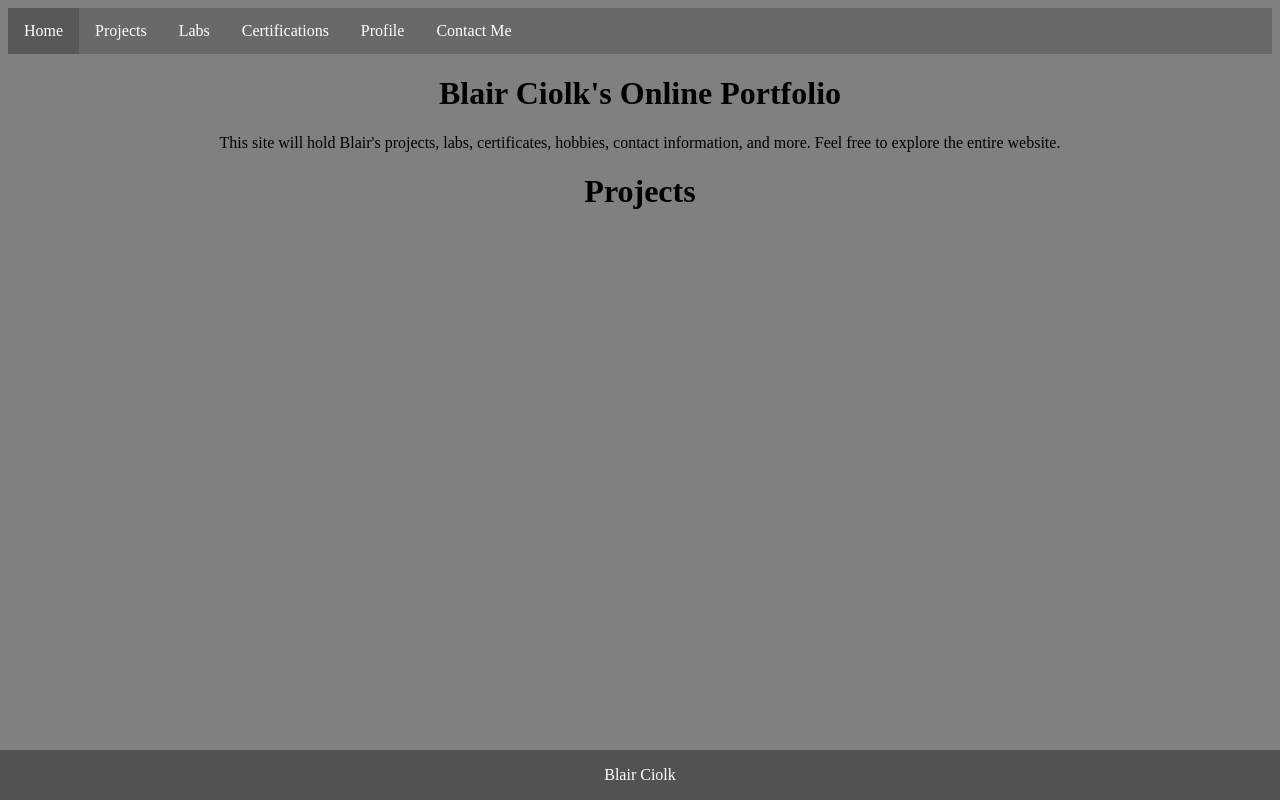
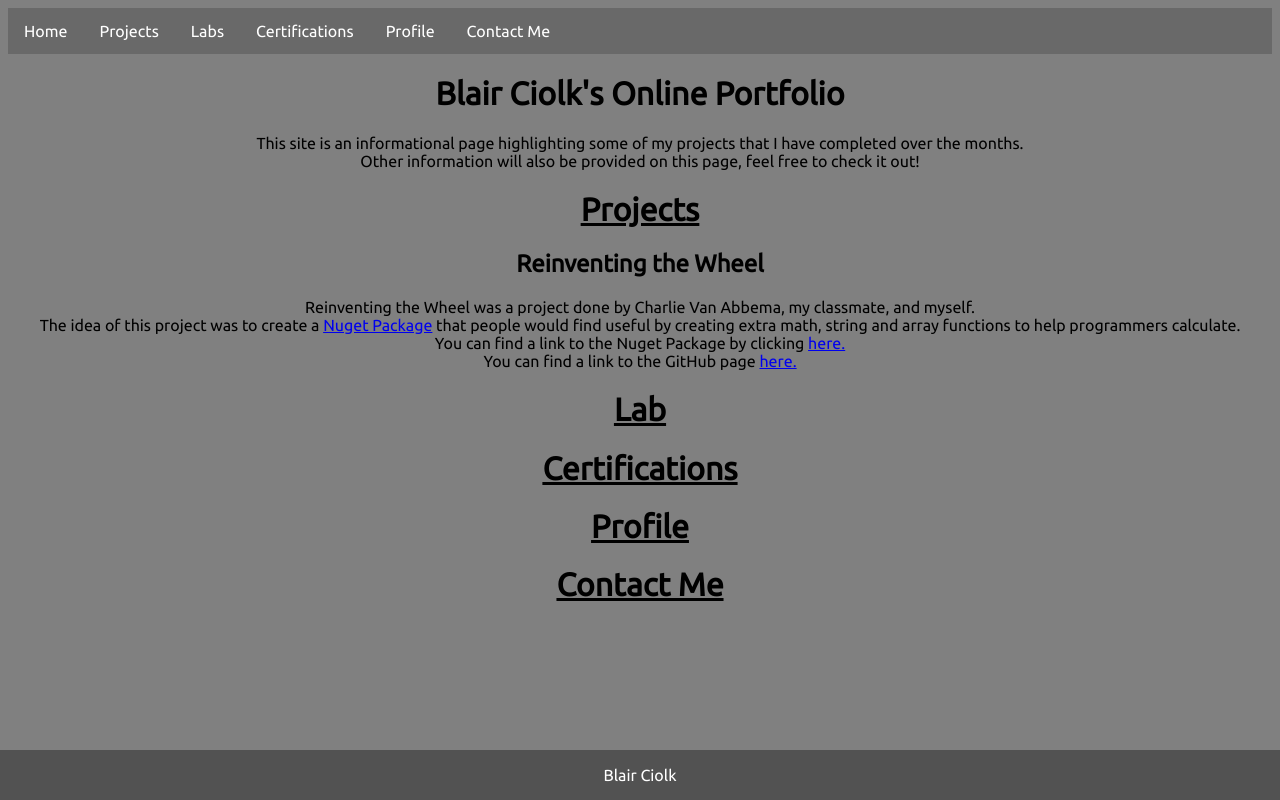
Before and after one commit to oaisd-ctc/online-portfolio-Blair-Ciolk-Student, a plain HTML site: page index.html in a window 1280 px wide. Drawn offline with Linux system fonts and the light colour scheme.

Commit message:
Lots O' Stuff

```diff
--- a/css/cssindex.css
+++ b/css/cssindex.css
@@ -1,5 +1,6 @@
 html {
   scroll-behavior: smooth;
+  font-family: "Ubuntu";
 }
 #bodyofwebsite {
   background-color: gray;
@@ -7,6 +8,10 @@ html {
 
 .center {
   text-align: center;
+}
+
+.underline {
+  text-decoration: underline;
 }
 
 #navbar {
--- a/index.html
+++ b/index.html
@@ -5,13 +5,39 @@
     <meta http-equiv="X-UA-Compatible" content="IE=edge" />
     <meta name="viewport" content="width=device-width, initial-scale=1.0" />
     <link rel="stylesheet" href="css/cssindex.css" />
+    <link rel="preconnect" href="https://fonts.googleapis.com" />
+    <link rel="preconnect" href="https://fonts.gstatic.com" crossorigin />
+    <link
+      href="https://fonts.googleapis.com/css2?family=Ubuntu&display=swap"
+      rel="stylesheet"
+    />
+    <!-- whoo -->
+    <link
+      rel="apple-touch-icon"
+      sizes="180x180"
+      href="favicon/apple-touch-icon.png"
+    />
+    <link
+      rel="icon"
+      type="image/png"
+      sizes="32x32"
+      href="favicon/favicon-32x32.png"
+    />
+    <link
+      rel="icon"
+      type="image/png"
+      sizes="16x16"
+      href="favicon/favicon-16x16.png"
+    />
+    <link rel="manifest" href="/site.webmanifest" />
+
     <title>Blair Ciolk Online Portfolio</title>
   </head>
 
   <body id="bodyofwebsite">
     <div id="topsection">
       <div id="navbar" class="center">
-        <li><a class="active" href="#navbar">Home</a></li>
+        <li><a href="#navbar">Home</a></li>
         <li><a href="#Projects">Projects</a></li>
         <li><a href="#Labs">Labs</a></li>
         <li><a href="#Certifications">Certifications</a></li>
@@ -19,18 +45,65 @@
         <li><a href="#ContactMe">Contact Me</a></li>
       </div>
 
-      <div id="Header">
-        <h1 class="center">Blair Ciolk's Online Portfolio</h1>
+      <div class="center" id="Header">
+        <h1>Blair Ciolk's Online Portfolio</h1>
       </div>
 
       <p class="center">
-        This site will hold Blair's projects, labs, certificates, hobbies,
-        contact information, and more. Feel free to explore the entire website.
+        This site is an informational page highlighting some of my projects that
+        I have completed over the months.
+        <br />
+        Other information will also be provided on this page, feel free to check
+        it out!
       </p>
     </div>
 
     <div id="Projects" class="center">
-      <h1>Projects</h1>
+      <h1 class="underline">Projects</h1>
+      <h2>Reinventing the Wheel</h2>
+      <p>
+        Reinventing the Wheel was a project done by Charlie Van Abbema, my
+        classmate, and myself.
+        <br />
+        The idea of this project was to create a
+        <a href="https://www.nuget.org" target="_blank">Nuget Package</a> that
+        people would find useful by creating extra math, string and array
+        functions to help programmers calculate.
+        <br />
+        You can find a link to the Nuget Package by clicking
+        <a
+          href="https://www.nuget.org/packages/static-class-practice-Blair-Ciolk-Student/"
+          target="_blank"
+          >here.</a
+        >
+        <br />
+        You can find a link to the GitHub page
+        <a
+          href="https://github.com/oaisd-ctc/reinventing-the-wheel-charlie-vanabbema-student"
+          target="_blank"
+          >here.</a
+        >
+      </p>
+    </div>
+
+    <div id="Labs">
+      <h1 class="underline center">Lab</h1>
+      <p></p>
+    </div>
+
+    <div id="Certifications">
+      <h1 class="underline center">Certifications</h1>
+      <p></p>
+    </div>
+
+    <div id="Profile">
+      <h1 class="underline center">Profile</h1>
+      <p></p>
+    </div>
+
+    <div id="ContactMe">
+      <h1 class="underline center">Contact Me</h1>
+      <p></p>
     </div>
   </body>
   <footer class="center" id="footer">
```
Also changed, not shown: favicon/android-chrome-192x192.png (added), favicon/android-chrome-512x512.png (added), favicon/apple-touch-icon.png (added), favicon/favicon-16x16.png (added), favicon/favicon-32x32.png (added), favicon/favicon.ico (added), favicon/site.webmanifest (added), fonts/Pangolin-Regular.ttf (added).
